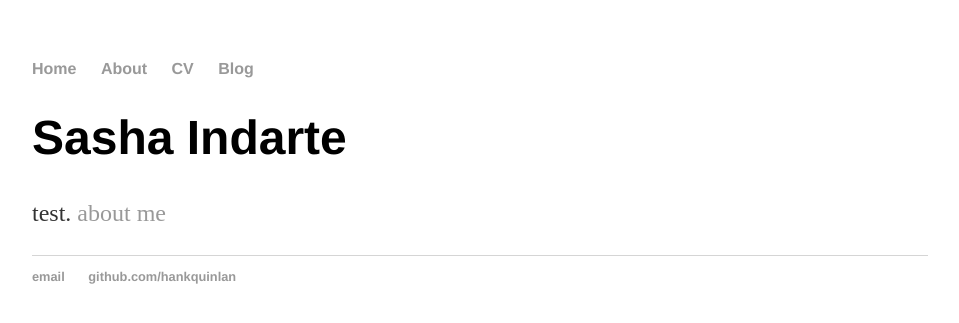
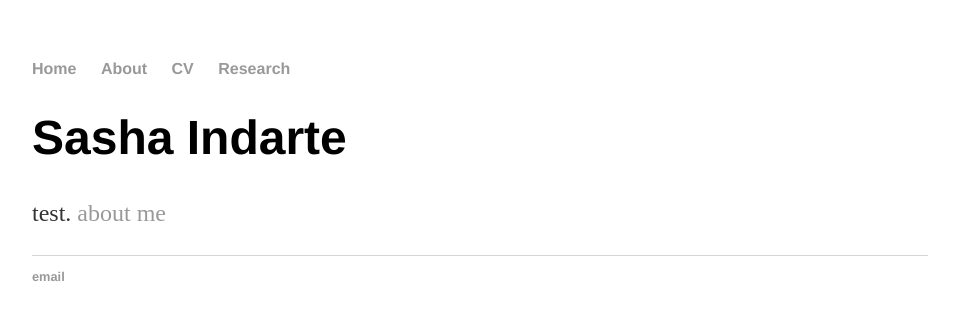
Before and after one commit to sashaindarte/sashaindarte.github.io, a Jekyll site: the page built from index.html, in a window 1280 px wide. Shown: the top 323 px of the page, without its empty margins (160-1119 px from the left). Built offline with Jekyll 4.4.1, drawn with Linux system fonts in a browser that asks for light colours.

Commit message:
Update default.html

```diff
--- a/_layouts/default.html
+++ b/_layouts/default.html
@@ -11,7 +11,7 @@
 	        		<li><a href="/">Home</a></li>
 		        	<li><a href="/about">About</a></li>
 	        		<li><a href="/cv">CV</a></li>
-	        		<li><a href="/blog">Blog</a></li>
+				<li><a href="/research">Research</a></li>
 	    		</ul>
 			</nav>
 			<div class="container">
@@ -21,9 +21,8 @@
 			</div><!-- /.container -->
 			<footer>
 	    		<ul>
-	        		<li><a href="mailto:hankquinlanhub@gmail.com">email</a></li>
-	        		<li><a href="https://github.com/hankquinlan">github.com/hankquinlan</a></li>
-				</ul>
+	        		<li><a href="mailto:indarte@u.northwestern.edu">email</a></li>
+			</ul>
 			</footer>
 		</body>
 	</html>
```
